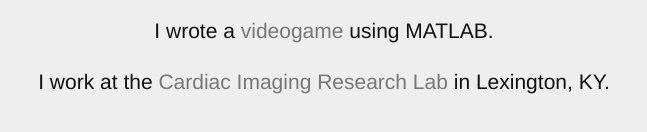
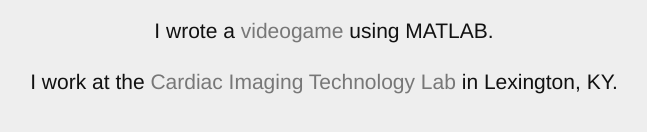
Before and after one commit to seanhamlet/seanmhamlet.github.io, a plain HTML site: page index.html in a window 1280 px wide. Shown: the part 418-550 px from the top of the page, 316-963 px from the left. Drawn offline with Linux system fonts and the light colour scheme.

Commit message:
Updates lab with new name

```diff
--- a/index.html
+++ b/index.html
@@ -54,7 +54,7 @@
 
       <p>I wrote a <a href="http://jcmr-online.biomedcentral.com/articles/10.1186/s12968-016-0272-z" target="_blank">videogame</a> using MATLAB.</p>
 
-      <p>I work at the <a href="http://fornwaltlab.com/" target="_blank">Cardiac Imaging Research Lab</a> in Lexington, KY.</p>
+      <p>I work at the <a href="http://fornwaltlab.com/" target="_blank">Cardiac Imaging Technology Lab</a> in Lexington, KY.</p>
     </div>
   </body>
 </html>
```
